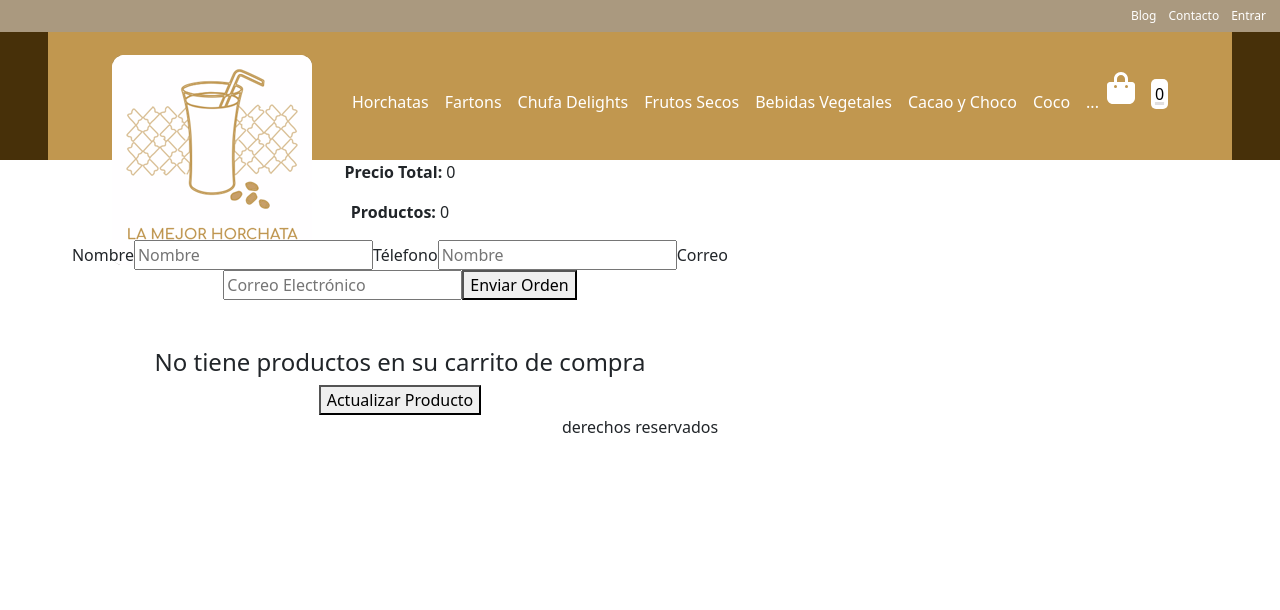
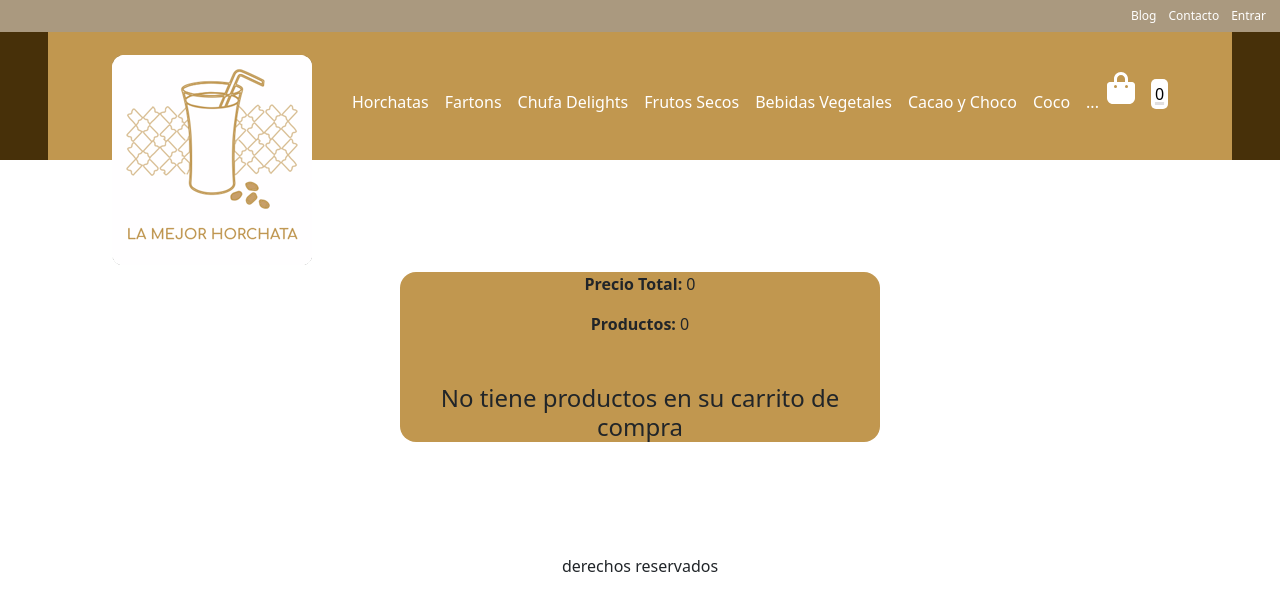
Before and after one commit to hanseldorf19/Pre-entrega-3-Gallardo-master, a React (Create React App) app: page /cart in a window 1280 px wide. Shown: the top 610 px of the page. Built offline with nearby package versions, Linux system fonts and the light colour scheme.

Commit message:
subida ultima

```diff
--- /dev/null
+++ b/src/components/CartContainer/CartContainer.css
@@ -0,0 +1,6 @@
+.PrductCard {
+    margin: 7em 25em;
+    width: 30em;
+    background-color: #C1974F;
+    border-radius: 1em;
+}
--- a/src/components/CartContainer/CartContainer.jsx
+++ b/src/components/CartContainer/CartContainer.jsx
@@ -1,9 +1,9 @@
 import 'bootstrap/dist/css/bootstrap.min.css'
-
+import './CartContainer.css'
 import { useContext,useState } from "react"
 import { CartContext } from "../../context/CartContext"
 import { db } from '../../utils/firebase'
-import { collection, addDoc, doc, updateDoc } from 'firebase/firestore'
+import { collection, addDoc, doc } from 'firebase/firestore'
 
 export const CartContainer = ()=>{
 
@@ -40,18 +40,10 @@ export const CartContainer = ()=>{
 
     }
 
-    const updateProduct = ()=> {
-        //Primero creamos la referencia del producto que vamos a actualizar
-        const queryRef = doc(db,'items', 'U7tYXKbz46JxqetaL3h8');
-        //actualizamos el documento // nos devulve una promesa, que no nos da un dato, nos da si se realizo o no
-        // el primer elemento es el doc que vamos a actualizar y el segundo la propiedad de ese doc
-        updateDoc(queryRef,{price:120}).then(()=>console.log('actualizado correctamente'))
-        .catch(()=>console.log('hubo un error'));
-    }
 
     return(
-
-        <div style={{width: '800px'}}>
+        <div>
+        <div className='PrductCard'>
         {
 
         prodCarrito.map((producto)=>(
@@ -61,7 +53,7 @@ export const CartContainer = ()=>{
             <h4>Precio unidad {producto.price} €</h4>
             <p>Cantidad: {producto.quantity}</p>
             <p>Precio total: {producto.quantityPrice} € </p>
-            <button onClick={()=>removeProduct(producto.id)}>Eliminar</button>
+            <button className='mt-2 btn btn-dark' onClick={()=>removeProduct(producto.id)}>Eliminar</button>
         </div>
         ))
 
@@ -70,12 +62,14 @@ export const CartContainer = ()=>{
         <p><strong>Productos: </strong>{getTotalProducts()}</p>
 
         {
-            compraId && <p>SU compra fue realizada con el numero de orden {compraId}</p>
+            compraId && <p>Su compra fue realizada con el numero de orden {compraId}</p>
         }
 
-         {//   prodCarrito.lenght > 0 ?  :
-         }
+         {
 
+         prodCarrito.lenght > 0 ?
+         <div className='mt-3 ml-3'>
+         <p>Facilite sus datos por favor</p>
         <form onSubmit={SendOrder}>
             <label>Nombre</label>
             <input type='text' placeholder="Nombre"/>
@@ -83,11 +77,16 @@ export const CartContainer = ()=>{
             <input type='tel' placeholder="Nombre"/>
             <label>Correo</label>
             <input type='mail' placeholder="Correo Electrónico"/>
-            <button type="Submit">Enviar Orden</button>
+            <button className='mt-2 btn btn-dark' type="Submit">Comprar</button>
         </form>
+            </div>
+        :
 
-        <h4 className='mt-5'>No tiene productos en su carrito de compra</h4>
-        <button onClick={updateProduct}>Actualizar Producto</button>
+        <h4 className='mt-5 '>No tiene productos en su carrito de compra</h4>
+
+        }
+
+       </div>
        </div>
 
     )
--- a/src/components/ProductDetail/ProductDetail.css
+++ b/src/components/ProductDetail/ProductDetail.css
@@ -1,15 +1,16 @@
 .ProductContainer {
     display: flex;
     flex-direction: row;
-    justify-content: space-between;
+    border-radius: 2.5em;
     align-items: center;
-    width: 76em;
+    width: 72em;
     background-color: #e1c087;
     padding: 2em;
     margin:0px auto;
-    margin-top: 6em;
+    margin-top: 2em;
 
 }
 .imgLarge{
-    transform: scale(0.7);
+    transform: scale(0.6);
+    border-radius: 1em !important;
 }
--- a/src/components/ProductDetail/ProductDetail.jsx
+++ b/src/components/ProductDetail/ProductDetail.jsx
@@ -2,32 +2,26 @@ import './ProductDetail.css';
 import '../../App.css'
 import { useContext } from 'react';
 import { ItemCounter } from '../itemCounter/itemCounter';
-import { CardWidget } from '../CardWidget/CardWidjet';
+import { NavLink } from 'react-router-dom';
 import { CartContext } from '../../context/CartContext';
+import { useState } from 'react';
 
 
 
 export const ProductDetail = ({item})=> {
 
-
+    const [contador, setContador] = useState(0)
     const {addProduct} = useContext(CartContext)
 
     const agregarProducto = (quantity)=>{
         addProduct(item,quantity)
+        setContador(quantity)
         console.log(quantity)
     }
 
-    /*const addProducts = (quantity)=>{
-        console.log('counter',quantity)
-        setContador(quantity)
-        value.agregarProducto({title: 'fartons', price: 20, cantidad: quantity })
-
-    }*/
-
-
     return(
         <div className="ProductContainer">
-            <div className='imgLarge'>
+            <div className='imgLarge rounded'>
                 <img src={item.picUrlLarge} alt={item.title}/>
             </div>
             <div className='descripContainer'>
@@ -35,9 +29,12 @@ export const ProductDetail = ({item})=> {
             <h5>{item.price}</h5>
 
             <ItemCounter initial={1} stock={5} onAdd={agregarProducto} />
-            {/*
-                contador > 1 ? <button>Terminar Compra</button> : ''
-            */}
+
+                {
+                    contador > 1 ? <NavLink className={({isActive})=>isActive === true ? 'claseActiva' : 'claseInActiva'} to='/cart'>
+                        <button className='btn btn-dark'>Terminar Compra</button></NavLink> : ''
+                }
+
             </div>
 
         </div>
--- a/src/components/ProductDetailContainer/ProductDetailContainer.jsx
+++ b/src/components/ProductDetailContainer/ProductDetailContainer.jsx
@@ -4,39 +4,88 @@ import { useState,useEffect } from "react"
 import { useParams } from 'react-router-dom'
 import { ProductDetail } from '../ProductDetail/ProductDetail'
 //firebase
-import {  doc, getDoc  } from 'firebase/firestore'
-import { db } from '../../utils/firebase'
+import {db} from "../../utils/firebase";
+import {doc,getDoc} from "firebase/firestore";
 
+// /item/id
 export const ProductDetailContainer = ()=>{
-
+    const {id} = useParams();
     const [itemProduct, setItemProduct] = useState({});
-
-    const { id } = useParams();
 
     useEffect(()=>{
         const getProducto = async()=>{
 
-        const queryRef = doc((db, "items", id))
+            const queryRef = doc(db,"items",id);
 
-         const response = await getDoc(queryRef);
+            const response = await getDoc(queryRef);
+            console.log(response)
+            const newDoc = {
+                ...response.data(),
+                id:response.id
+            }
 
-         const newDoc = {
-            ...response.data(),
-            id: response.id
-        }
-
-        setItemProduct(newDoc)
-        console.log(itemProduct)
+            setItemProduct(newDoc)
         }
         getProducto();
     },[id])
 
-
     return(
-        <div className =''>
-            <p style={{width: '100%', color: 'white'}}>Product Detail Container</p>
-            <ProductDetail item = {itemProduct}/>
-
+        <div className="item-detail-container">
+            <p style={{width:"100%", color: "white"}}>item detail container</p>
+            <ProductDetail item={itemProduct}/>
         </div>
     )
 }
+
+
+
+
+
+
+
+
+
+
+
+
+
+
+
+
+
+
+
+
+// export const ProductDetailContainer = ()=>{
+
+//     const [itemProduct, setItemProduct] = useState({});
+
+//     const { id } = useParams();
+
+//     useEffect(()=>{
+//         const getProducto = async()=>{
+
+//         const queryRef = doc((db, "items", id))
+
+//          const response = await getDoc(queryRef);
+
+//          const newDoc = {
+//             ...response.data(),
+//             id: response.id
+//         }
+
+//         setItemProduct(newDoc)
+//         console.log(itemProduct)
+//         }
+//         getProducto();
+//     },[id])
+
+
+//     return(
+//         <div className =''>
+//             <p style={{width: '100%', color: 'white'}}>Product Detail Container</p>
+//             <ProductDetail item = {itemProduct}/>
+
+//         </div>
+//     )
+// }
```
